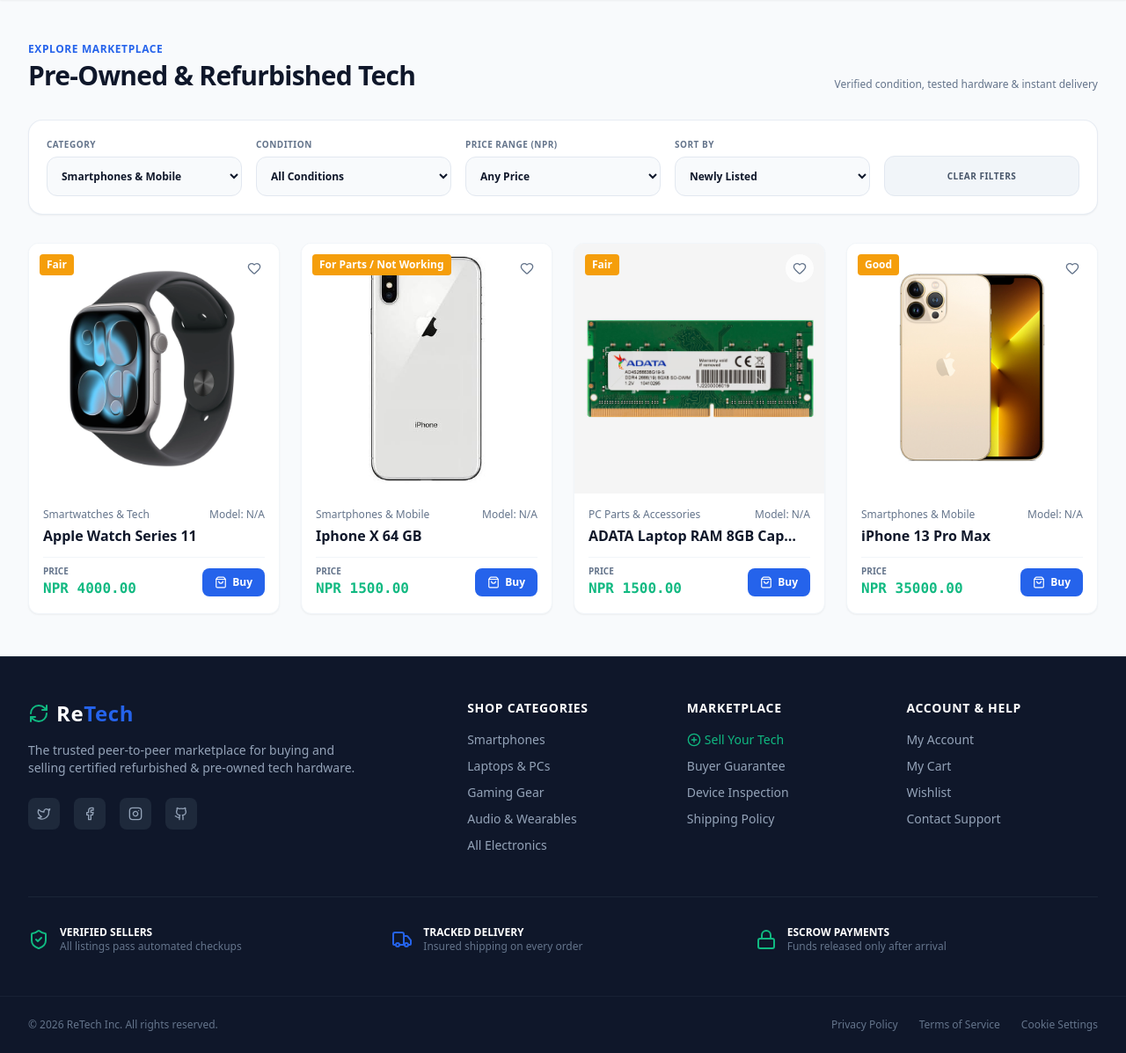
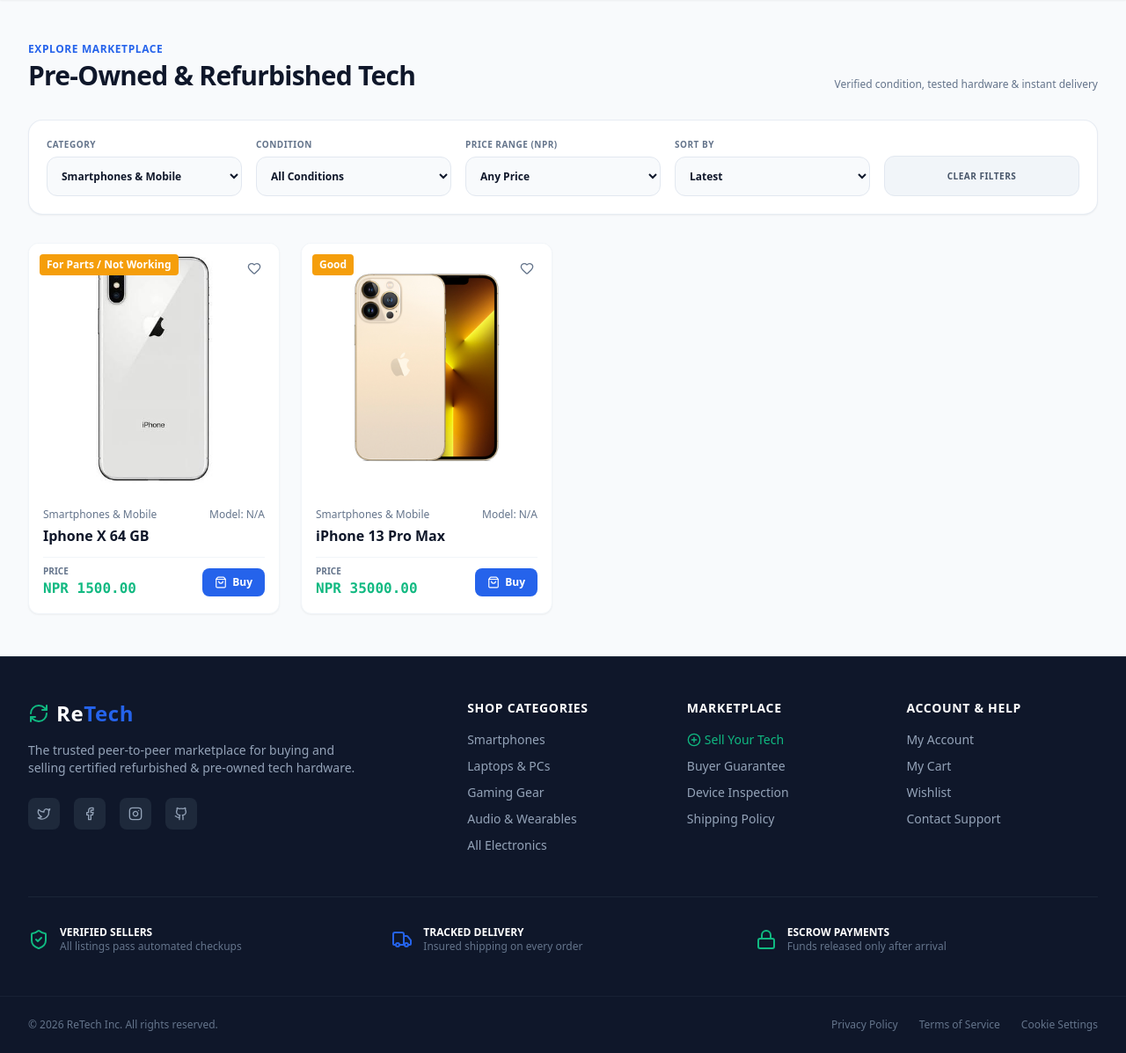
Before and after one commit to bipinjlimbu/C2C-E-Commerce---Django-Project, a Django app: page /products/?category=smartphones in a window 1280 px wide. Shown: the part 65-1262 px from the top of the page at 88% size. Run offline with Django 5.2, Linux system fonts and the light colour scheme; a user stored in the database is signed in; data comes from the database, SQL or seed files in the repository; both versions use the stored data as it was after the commit.

Commit message:
Products Filter Added

```diff
--- a/rt_project/rt_app/templates/main/products_page.html
+++ b/rt_project/rt_app/templates/main/products_page.html
@@ -45,6 +45,7 @@
                         <option value="excellent" {% if request.GET.condition == 'excellent' %}selected{% endif %}>Excellent</option>
                         <option value="good" {% if request.GET.condition == 'good' %}selected{% endif %}>Good</option>
                         <option value="fair" {% if request.GET.condition == 'fair' %}selected{% endif %}>Fair</option>
+                        <option value="for_parts" {% if request.GET.condition == 'for_parts' %}selected{% endif %}>For Parts</option>
                     </select>
                 </div>
 
@@ -52,18 +53,21 @@
                     <label class="text-[10px] font-bold uppercase tracking-wider text-slate-500 block">Price Range (NPR)</label>
                     <select name="price_range" onchange="this.form.submit()" class="w-full bg-slate-50 border border-slate-200 rounded-xl p-3 text-xs font-semibold text-[#0F172A] focus:outline-none focus:border-[#2563EB] focus:bg-white transition-all cursor-pointer">
                         <option value="">Any Price</option>
-                        <option value="0-10000" {% if request.GET.price_range == '0-10000' %}selected{% endif %}>Under Rs.10,000</option>
-                        <option value="10000-30000" {% if request.GET.price_range == '10000-30000' %}selected{% endif %}>Rs.10,000 - Rs.30,000</option>
-                        <option value="30000-70000" {% if request.GET.price_range == '30000-70000' %}selected{% endif %}>Rs.30,000 - Rs.70,000</option>
-                        <option value="70000-150000" {% if request.GET.price_range == '70000-150000' %}selected{% endif %}>Rs.70,000 - Rs.1,50,000</option>
-                        <option value="150000+" {% if request.GET.price_range == '150000+' %}selected{% endif %}>Rs.1,50,000+</option>
+                        <option value="0-999" {% if request.GET.price_range == '0-999' %}selected{% endif %}>Under Rs.1,000</option>
+                        <option value="1000-4999" {% if request.GET.price_range == '1000-4999' %}selected{% endif %}>Rs.1,000 - Rs.5,000</option>
+                        <option value="5000-9999" {% if request.GET.price_range == '5000-9999' %}selected{% endif %}>Rs.5,000 - Rs.10,000</option>
+                        <option value="10000-49999" {% if request.GET.price_range == '10000-49999' %}selected{% endif %}>Rs.10,000 - Rs.50,000</option>
+                        <option value="50000-99999" {% if request.GET.price_range == '50000-99999' %}selected{% endif %}>Rs.50,000 - Rs.1,00,000</option>
+                        <option value="100000-499999" {% if request.GET.price_range == '100000-499999' %}selected{% endif %}>Rs.1,00,000 - Rs.5,00,000</option>
+                        <option value="500000+" {% if request.GET.price_range == '500000+' %}selected{% endif %}>Rs.5,00,000+</option>
                     </select>
                 </div>
 
                 <div class="space-y-1.5">
                     <label class="text-[10px] font-bold uppercase tracking-wider text-slate-500 block">Sort By</label>
                     <select name="sort" onchange="this.form.submit()" class="w-full bg-slate-50 border border-slate-200 rounded-xl p-3 text-xs font-semibold text-[#0F172A] focus:outline-none focus:border-[#2563EB] focus:bg-white transition-all cursor-pointer">
-                        <option value="latest" {% if request.GET.sort == 'latest' %}selected{% endif %}>Newly Listed</option>
+                        <option value="latest" {% if request.GET.sort == 'latest' %}selected{% endif %}>Latest</option>
+                        <option value="oldest" {% if request.GET.sort == 'oldest' %}selected{% endif %}>Oldest</option>
                         <option value="price_asc" {% if request.GET.sort == 'price_asc' %}selected{% endif %}>Price: Low to High</option>
                         <option value="price_desc" {% if request.GET.sort == 'price_desc' %}selected{% endif %}>Price: High to Low</option>
                     </select>
--- a/rt_project/rt_app/views/product_view.py
+++ b/rt_project/rt_app/views/product_view.py
@@ -1,11 +1,58 @@
 from django.shortcuts import render, redirect
 from django.contrib.auth.decorators import login_required
 from django.contrib import messages
+from django.db.models import Q
 from ..models import Product
 
 @login_required
 def products_view(request):
     products = Product.objects.all().order_by('-created_at')
+
+    category = request.GET.get('category')
+    condition = request.GET.get('condition')
+    price_range = request.GET.get('price_range')
+    sort = request.GET.get('sort')
+    q = request.GET.get('q')
+
+    if q:
+        products = products.filter(
+            Q(title__icontains=q) |
+            Q(brand__icontains=q) |
+            Q(model_name__icontains=q) |
+            Q(category__icontains=q) |
+            Q(condition__icontains=q)
+        )
+
+    if category:
+        products = products.filter(category=category)
+
+    if condition:
+        products = products.filter(condition=condition)
+
+    if price_range:
+        if price_range == '0-999':
+            products = products.filter(price__lt=1000)
+        elif price_range == '1000-4999':
+            products = products.filter(price__gte=1000, price__lte=4999)
+        elif price_range == '5000-9999':
+            products = products.filter(price__gte=5000, price__lte=9999)
+        elif price_range == '10000-49999':
+            products = products.filter(price__gte=10000, price__lte=49999)
+        elif price_range == '50000-99999':
+            products = products.filter(price__gte=50000, price__lte=99999)
+        elif price_range == '100000-499999':
+            products = products.filter(price__gte=100000, price__lte=499999)
+        elif price_range == '500000+':
+            products = products.filter(price__gte=500000)
+
+    if sort:
+        if sort == 'price_asc':
+            products = products.order_by('price')
+        elif sort == 'price_desc':
+            products = products.order_by('-price')
+        elif sort == 'oldest':
+            products = products.order_by('created_at')
+
     return render(request, 'main/products_page.html', {'products': products})
 
 @login_required
--- a/rt_project/static/css/styles.css
+++ b/rt_project/static/css/styles.css
@@ -467,7 +467,7 @@ Ensure the default browser behavior of the `hidden` attribute.
   --tw-filter: var(--tw-blur) var(--tw-brightness) var(--tw-contrast) var(--tw-grayscale) var(--tw-hue-rotate) var(--tw-invert) var(--tw-saturate) var(--tw-sepia) var(--tw-drop-shadow);
 }
 
-.backdrop-blur, .backdrop-blur-md {
+.backdrop-blur {
   --tw-backdrop-blur: var(--tw-empty,/*!*/ /*!*/);
   --tw-backdrop-brightness: var(--tw-empty,/*!*/ /*!*/);
   --tw-backdrop-contrast: var(--tw-empty,/*!*/ /*!*/);
@@ -1808,11 +1773,6 @@ Ensure the default browser behavior of the `hidden` attribute.
 
 .backdrop-blur {
   --tw-backdrop-blur: blur(8px);
-  backdrop-filter: var(--tw-backdrop-filter);
-}
-
-.backdrop-blur-md {
-  --tw-backdrop-blur: blur(12px);
   backdrop-filter: var(--tw-backdrop-filter);
 }
 
```
Also changed, not shown: other parts of rt_project/static/css/styles.css (+11 -55 lines), rt_project/db.sqlite3, rt_project/media/images/products/s11.webp (added), rt_project/media/images/products/x.jpg (added).
